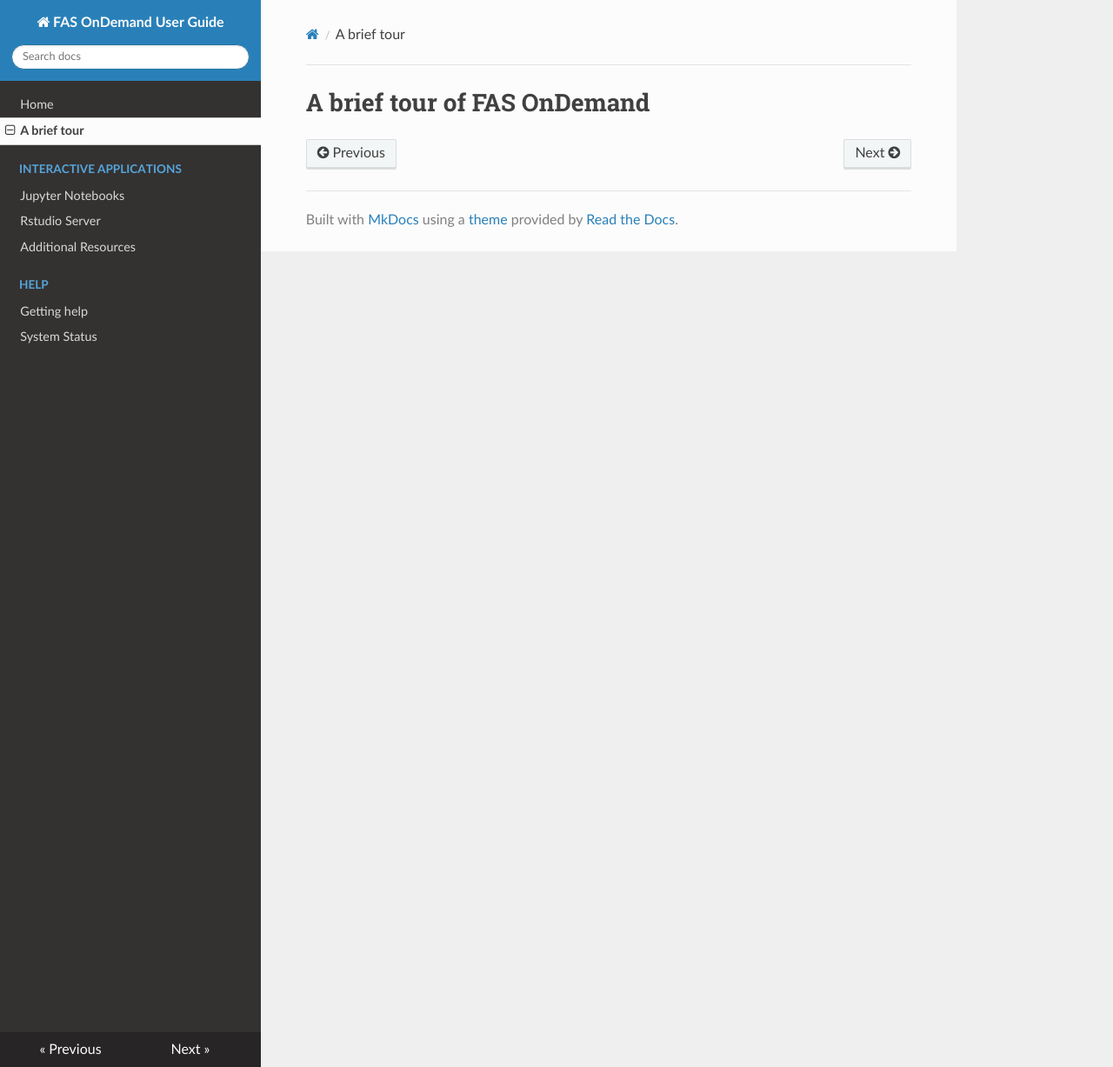
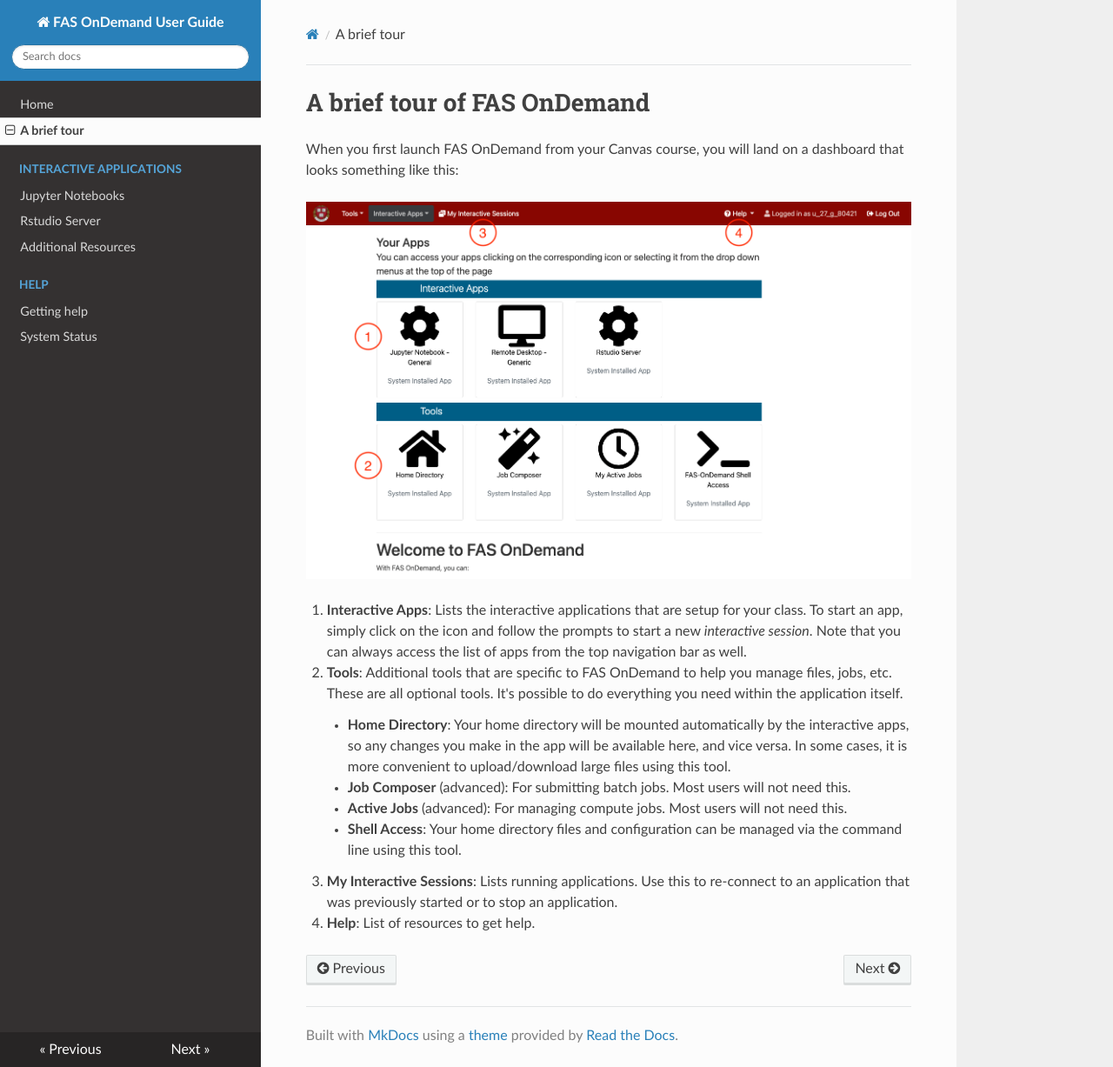
Before and after one commit to fasrc/fas-ondemand-user-guide, an MkDocs documentation site: the page built from docs/tour.md, in a window 1280 px wide and 1227 px high. Shown: the whole window at 87% size. Built offline with MkDocs 1.6.1, drawn with Linux system fonts in a browser that asks for light colours; nearby versions of some CDN libraries.

Commit message:
Updated tour page.

```diff
--- a/docs/tour.md
+++ b/docs/tour.md
@@ -1 +1,14 @@
 # A brief tour of FAS OnDemand
+
+When you first launch FAS OnDemand from your Canvas course, you will land on a dashboard that looks something like this:
+
+![Dashboard screenshot](images/dashboard.png?raw=true)
+
+1. **Interactive Apps**: Lists the interactive applications that are setup for your class. To start an app, simply click on the icon and follow the prompts to start a new *interactive session*. Note that you can always access the list of apps from the top navigation bar as well.
+2. **Tools**: Additional tools that are specific to FAS OnDemand to help you manage files, jobs, etc. These are all optional tools. It's possible to do everything you need within the application itself.
+    - **Home Directory**: Your home directory will be mounted automatically by the interactive apps, so any changes you make in the app will be available here, and vice versa. In some cases, it is more convenient to upload/download large files using this tool.
+    - **Job Composer** (advanced): For submitting batch jobs. Most users will not need this.
+    - **Active Jobs**  (advanced): For managing compute jobs. Most users will not need this.
+    - **Shell Access**: Your home directory files and configuration can be managed via the command line using this tool.
+3. **My Interactive Sessions**: Lists running applications. Use this to re-connect to an application that was previously started or to stop an application.
+4. **Help**: List of resources to get help.
```
Also changed, not shown: docs/images/dashboard.png (added).
